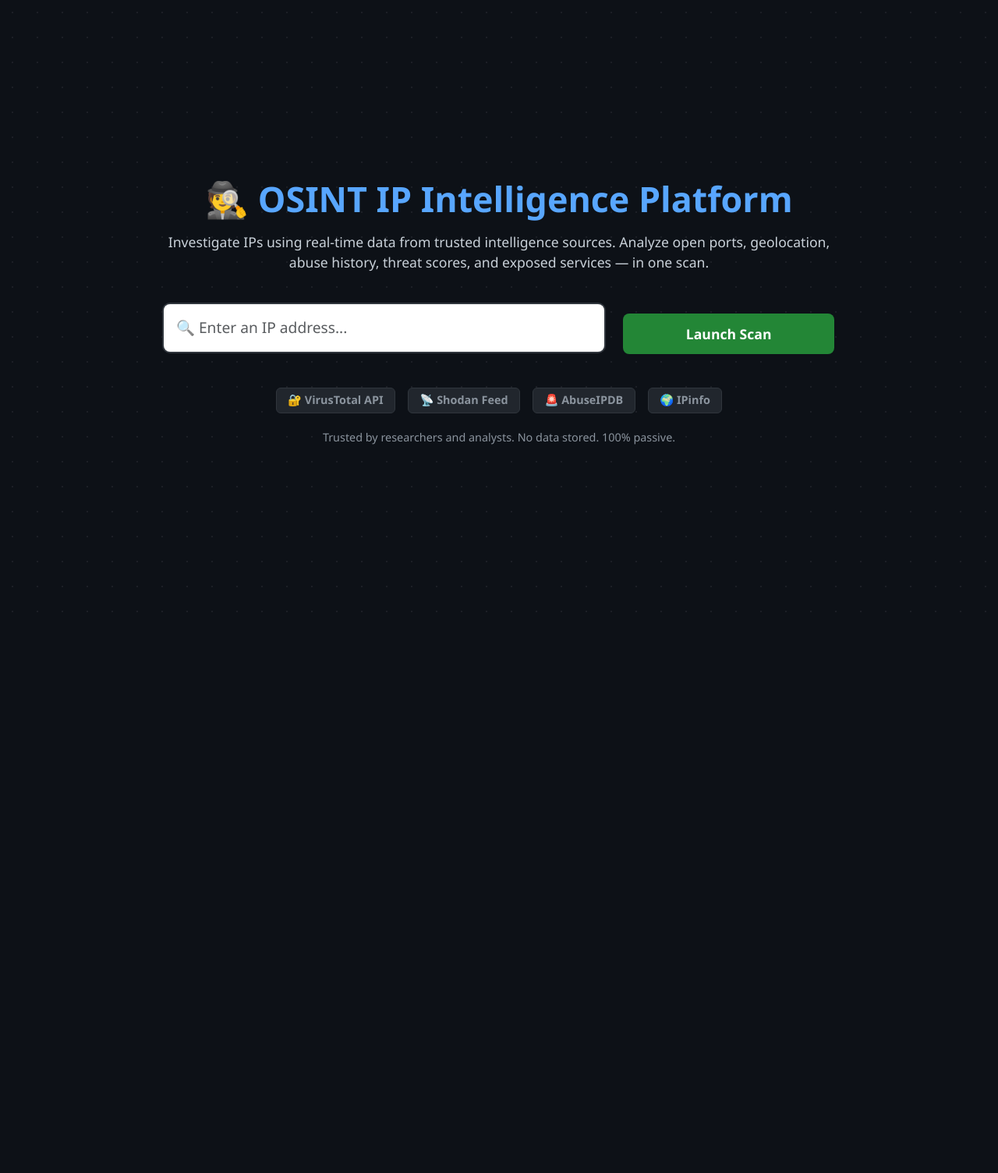
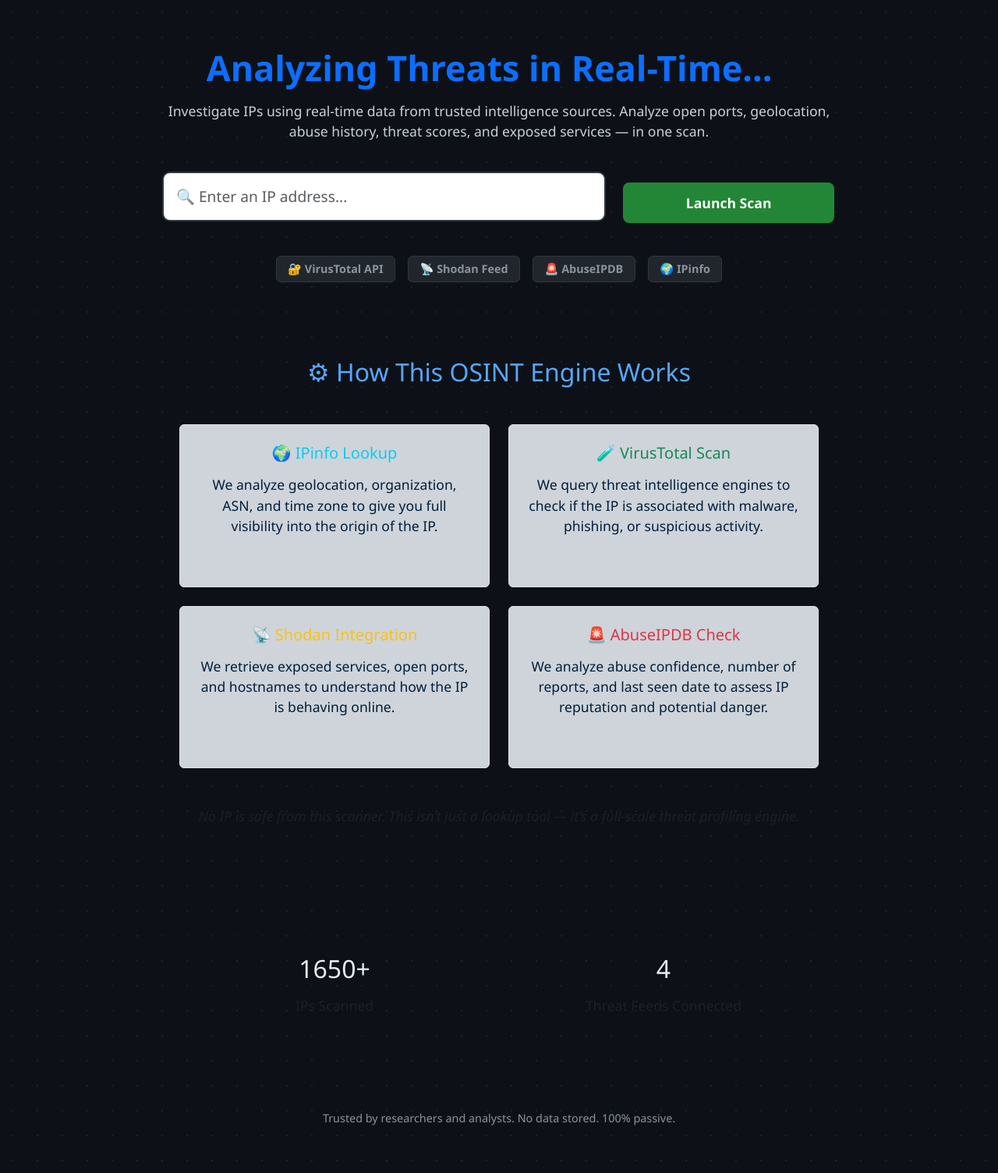
Before and after one commit to tarouka02/osint-app, a Flask app: page / in a window 1280 px wide. Shown: the whole page at 78% size. Before the commit the page ends 785 px from the top, so only its background shows below. Run offline with Flask 3, Linux system fonts and the light colour scheme.

Commit message:
Upgraded homepage -- 3

```diff
--- a/app/templates/index.html
+++ b/app/templates/index.html
@@ -3,6 +3,8 @@
 <head>
   <meta charset="UTF-8">
   <title>OSINT Intelligence Platform</title>
+  <script src="https://cdn.jsdelivr.net/npm/typed.js@2.0.12"></script>
+  <link href="https://unpkg.com/aos@2.3.1/dist/aos.css" rel="stylesheet">
   <link href="https://cdn.jsdelivr.net/npm/bootstrap@5.3.3/dist/css/bootstrap.min.css" rel="stylesheet">
   <style>
     /* === Global Reset === */
@@ -22,6 +24,22 @@
       flex-direction: column;
       justify-content: center;
     }
+
+    .bg-dark-subtle {
+    background-color: #1f4882;
+    border: 1px solid #30363d;
+    color: #949faa !important; /* 🧠 force light text */
+    }
+
+    .bg-dark-subtle h5 {
+    color: #58a6ff; /* or pick per-API color */
+    }
+
+    .bg-dark-subtle p {
+    color: #011e3b;
+    }
+
+
 
     .container {
       max-width: 900px;
@@ -92,11 +110,14 @@
     }
   </style>
 </head>
+
 <body>
+<div class="container">
+    <h1>
+        <span id="typed-text" class="text-primary"></span>
+    </h1>
 
-<div class="container">
-  <h1>🕵️ OSINT IP Intelligence Platform</h1>
-  <p>
+    <p>
     Investigate IPs using real-time data from trusted intelligence sources.
     Analyze open ports, geolocation, abuse history, threat scores, and exposed services — in one scan.
   </p>
@@ -122,10 +143,104 @@
     <span class="badge">🌍 IPinfo</span>
   </div>
 
+  <div class="container mt-5 pt-5">
+    <h2 class="text-center mb-5" style="color:#58a6ff;">⚙ How This OSINT Engine Works</h2>
+
+    <div class="row g-4">
+      <div class="col-md-6" data-aos="fade-up">
+        <div class="p-4 border rounded bg-dark-subtle h-100">
+          <h5 class="text-info">🌍 IPinfo Lookup</h5>
+          <p>We analyze geolocation, organization, ASN, and time zone to give you full visibility into the origin of the IP.</p>
+        </div>
+      </div>
+
+      <div class="col-md-6" data-aos="fade-up" data-aos-delay="200">
+        <div class="p-4 border rounded bg-dark-subtle h-100">
+          <h5 class="text-success">🧪 VirusTotal Scan</h5>
+          <p>We query threat intelligence engines to check if the IP is associated with malware, phishing, or suspicious activity.</p>
+        </div>
+      </div>
+
+      <div class="col-md-6" data-aos="fade-up" data-aos-delay="400">
+        <div class="p-4 border rounded bg-dark-subtle h-100">
+          <h5 class="text-warning">📡 Shodan Integration</h5>
+          <p>We retrieve exposed services, open ports, and hostnames to understand how the IP is behaving online.</p>
+        </div>
+      </div>
+
+      <div class="col-md-6" data-aos="fade-up" data-aos-delay="600">
+        <div class="p-4 border rounded bg-dark-subtle h-100">
+          <h5 class="text-danger">🚨 AbuseIPDB Check</h5>
+          <p>We analyze abuse confidence, number of reports, and last seen date to assess IP reputation and potential danger.</p>
+        </div>
+      </div>
+    </div>
+
+    <div class="text-center mt-5" data-aos="zoom-in-up" data-aos-delay="800">
+      <p class="text-muted fst-italic">No IP is safe from this scanner. This isn’t just a lookup tool — it’s a full-scale threat profiling engine.</p>
+    </div>
+  </div>
+
+  <!-- 🔥 Real-time Stats -->
+<div class="container mt-5 pt-3">
+    <div class="row text-center" data-aos="fade-up" data-aos-delay="700">
+      <div class="col-md-6">
+        <h2><span id="scanCount">0</span>+</h2>
+        <p class="text-muted">IPs Scanned</p>
+      </div>
+      <div class="col-md-6">
+        <h2>4</h2>
+        <p class="text-muted">Threat Feeds Connected</p>
+      </div>
+    </div>
+  </div>
+
+
+
   <div class="subnote">
     Trusted by researchers and analysts. No data stored. 100% passive.
   </div>
 </div>
 
+<script src="https://unpkg.com/aos@2.3.1/dist/aos.js"></script>
+<script>
+  AOS.init({ duration: 900, once: true });
+</script>
+
+<script>
+    const options = {
+      strings: [
+        "OSINT IP Intelligence Platform",
+        "Analyzing Threats in Real-Time...",
+        "Attribution. Exposure. Detection.",
+        "Powered by VirusTotal, Shodan, and More"
+      ],
+      typeSpeed: 45,
+      backSpeed: 30,
+      backDelay: 1500,
+      loop: true,
+      smartBackspace: true,
+    };
+    const typed = new Typed('#typed-text', options);
+  </script>
+
+<script>
+    function animateCount(id, target, speed = 10) {
+      let el = document.getElementById(id);
+      let count = 0;
+      let interval = setInterval(() => {
+        count++;
+        el.innerText = count;
+        if (count >= target) clearInterval(interval);
+      }, speed);
+    }
+
+    window.onload = function() {
+      animateCount("scanCount", 6120, 1);
+    };
+  </script>
+
+
+
 </body>
 </html>
```
